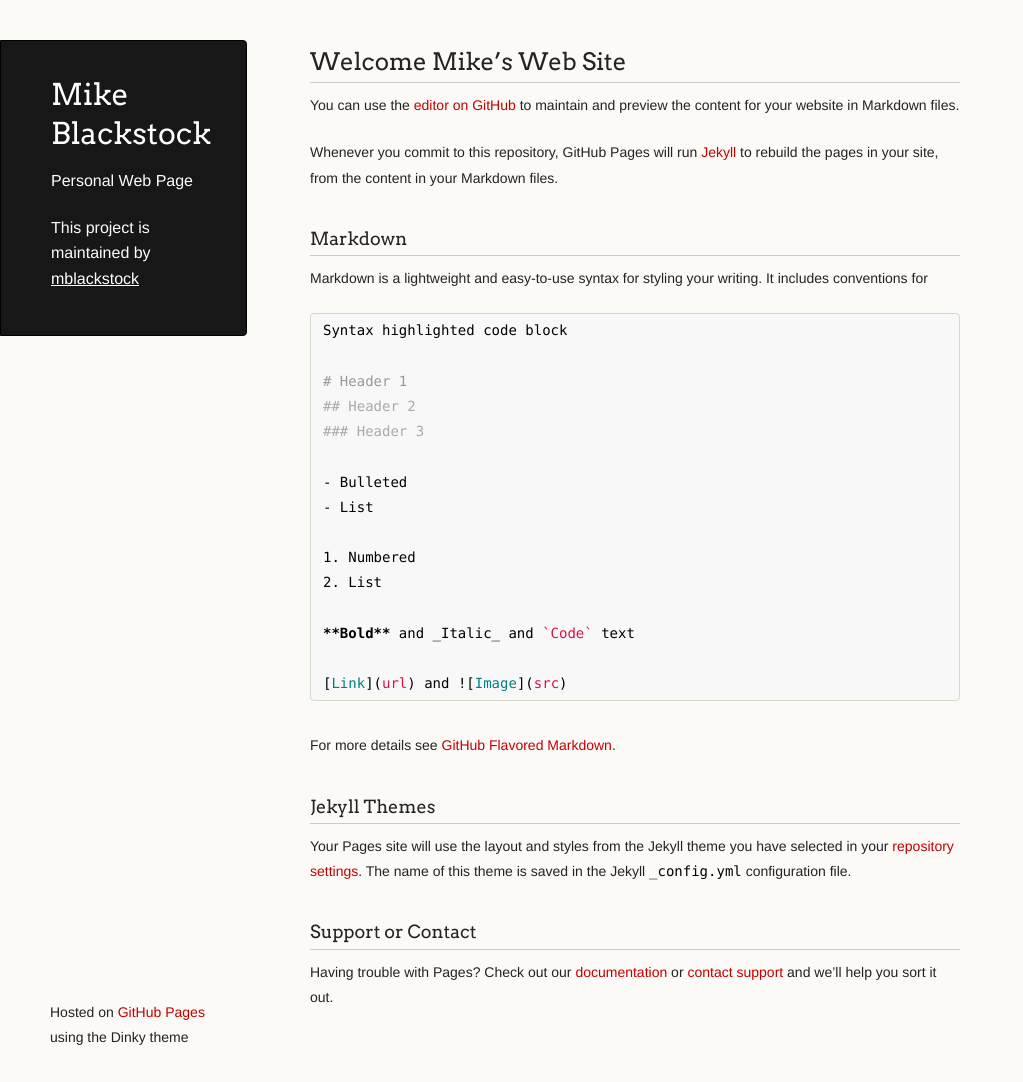
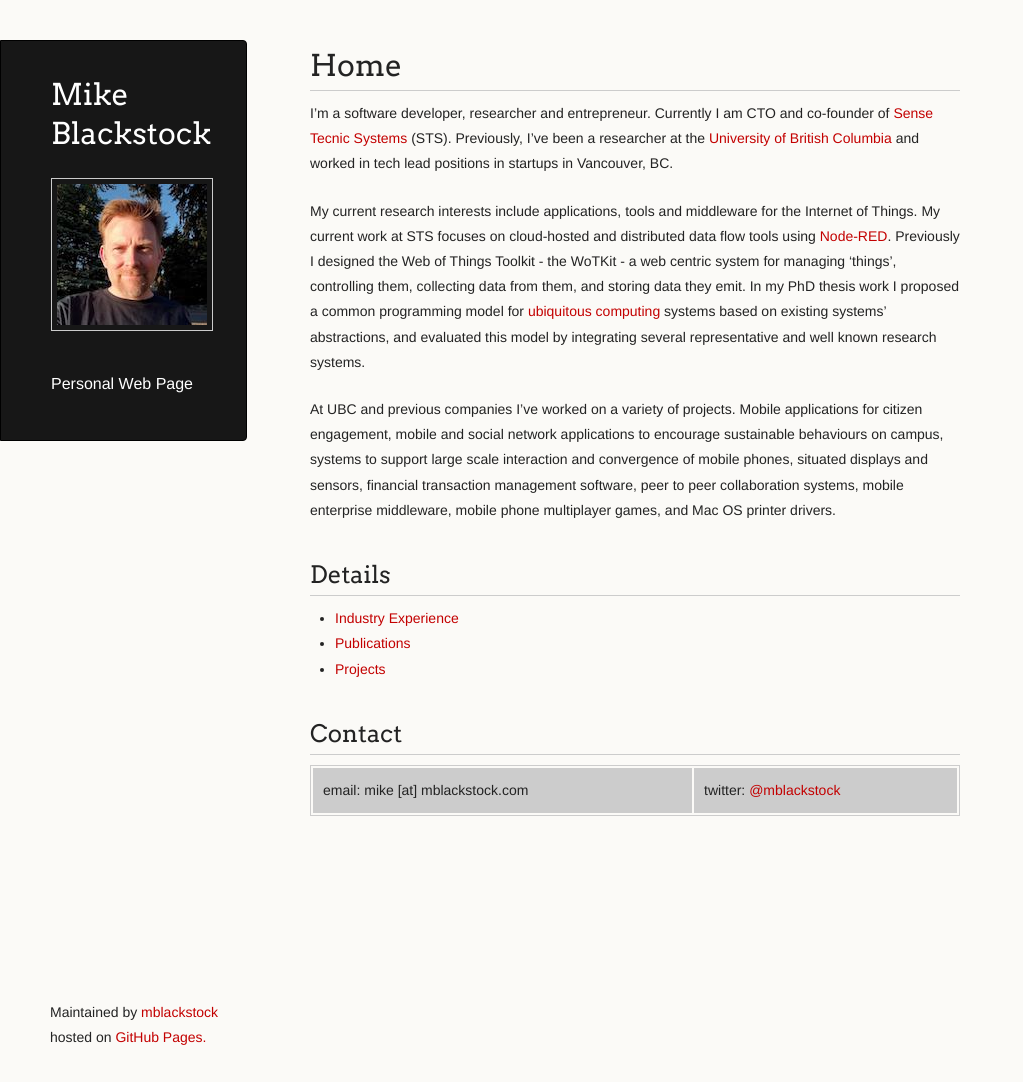
Before and after one commit to mblackstock/mblackstock.github.io, a Jekyll site: the page built from index.md, in a window 1280 px wide and 1082 px high. Shown: the whole window, without its empty margins (0-1023 px from the left). Built offline with Jekyll 4.4.1, drawn with Linux system fonts in a browser that asks for light colours; our own code applies the rules of GitHub Pages for plain Markdown files.

Commit message:
more work on web site

````diff
--- a/_layouts/default.html
+++ b/_layouts/default.html
@@ -17,8 +18,8 @@
     <div class="wrapper">
       <header>
         <h1 class="header">{{ site.title }}</h1>
-        <p class="header">{{ site.description }}</p>
-        <p class="header">This project is maintained by <a class="header name" href="{{ site.github.owner_url }}">{{ site.github.owner_name }}</a></p>
+        <img src="/assets/images/mike.jpg"></img>
+        <p class="header"><a href="/">{{ site.description }}</a></p>
       </header>
 
       <section>
@@ -26,7 +27,7 @@
       </section>
 
       <footer>
-        <p><small>Hosted on <a href="https://pages.github.com">GitHub Pages</a> using the Dinky theme</small></p>
+        <p><small>Maintained by <a href="{{ site.github.owner_url }}">{{ site.github.owner_name }}</a> hosted on <a href="https://pages.github.com">GitHub Pages.</a></small></p>
       </footer>
     </div>
     <!--[if !IE]><script>fixScale(document);</script><![endif]-->
--- a/index.md
+++ b/index.md
@@ -1,37 +1,18 @@
-## Welcome Mike's Web Site
+# Home
 
-You can use the [editor on GitHub](https://github.com/mblackstock/mblackstock.github.io/edit/master/README.md) to maintain and preview the content for your website in Markdown files.
 
-Whenever you commit to this repository, GitHub Pages will run [Jekyll](https://jekyllrb.com/) to rebuild the pages in your site, from the content in your Markdown files.
+I'm a software developer, researcher and entrepreneur.  Currently I am CTO and co-founder of [Sense Tecnic Systems](http://www.sensetecnic.com) (STS).  Previously, I've been a researcher at the [University of British Columbia](https://www.ubc.ca/) and worked in tech lead positions in startups in Vancouver, BC.
 
-### Markdown
+My current research interests include applications, tools and middleware for the Internet of Things.  My current work at STS focuses on cloud-hosted and distributed data flow tools using [Node-RED](https://nodered.org). Previously I designed the Web of Things Toolkit - the WoTKit - a web centric system for managing 'things', controlling them, collecting data from them, and storing data they emit.  In my PhD thesis work I proposed a common programming model for [ubiquitous computing](https://en.wikipedia.org/wiki/Ubiquitous_computing) systems based on existing systems' abstractions, and evaluated this model by integrating several representative and well known research systems.
 
-Markdown is a lightweight and easy-to-use syntax for styling your writing. It includes conventions for
+At UBC and previous companies I've worked on a variety of projects.  Mobile applications for citizen engagement, mobile and social network applications to encourage sustainable behaviours on campus, systems to support large scale interaction and convergence of mobile phones, situated displays and sensors, financial transaction management software, peer to peer collaboration systems, mobile enterprise middleware, mobile phone multiplayer games, and Mac OS printer drivers.
 
-```markdown
-Syntax highlighted code block
+## Details
 
-# Header 1
-## Header 2
-### Header 3
+* [Industry Experience](/industry)
+* [Publications](/publications)
+* [Projects](/projects)
 
-- Bulleted
-- List
+## Contact
 
-1. Numbered
-2. List
-
-**Bold** and _Italic_ and `Code` text
-
-[Link](url) and ![Image](src)
-```
-
-For more details see [GitHub Flavored Markdown](https://guides.github.com/features/mastering-markdown/).
-
-### Jekyll Themes
-
-Your Pages site will use the layout and styles from the Jekyll theme you have selected in your [repository settings](https://github.com/mblackstock/mblackstock.github.io/settings). The name of this theme is saved in the Jekyll `_config.yml` configuration file.
-
-### Support or Contact
-
-Having trouble with Pages? Check out our [documentation](https://help.github.com/categories/github-pages-basics/) or [contact support](https://github.com/contact) and we’ll help you sort it out.
+| email: mike [at] mblackstock.com | twitter: [@mblackstock](https://twitter.com/mblackstock) |
````
Also changed, not shown: other parts of _layouts/default.html (+1 -0 lines), industry/index.md (added, +8 -0 lines), projects/index.md (added, +8 -0 lines), publications/index.md (added, +118 -0 lines), assets/images/mike.jpg (added).
